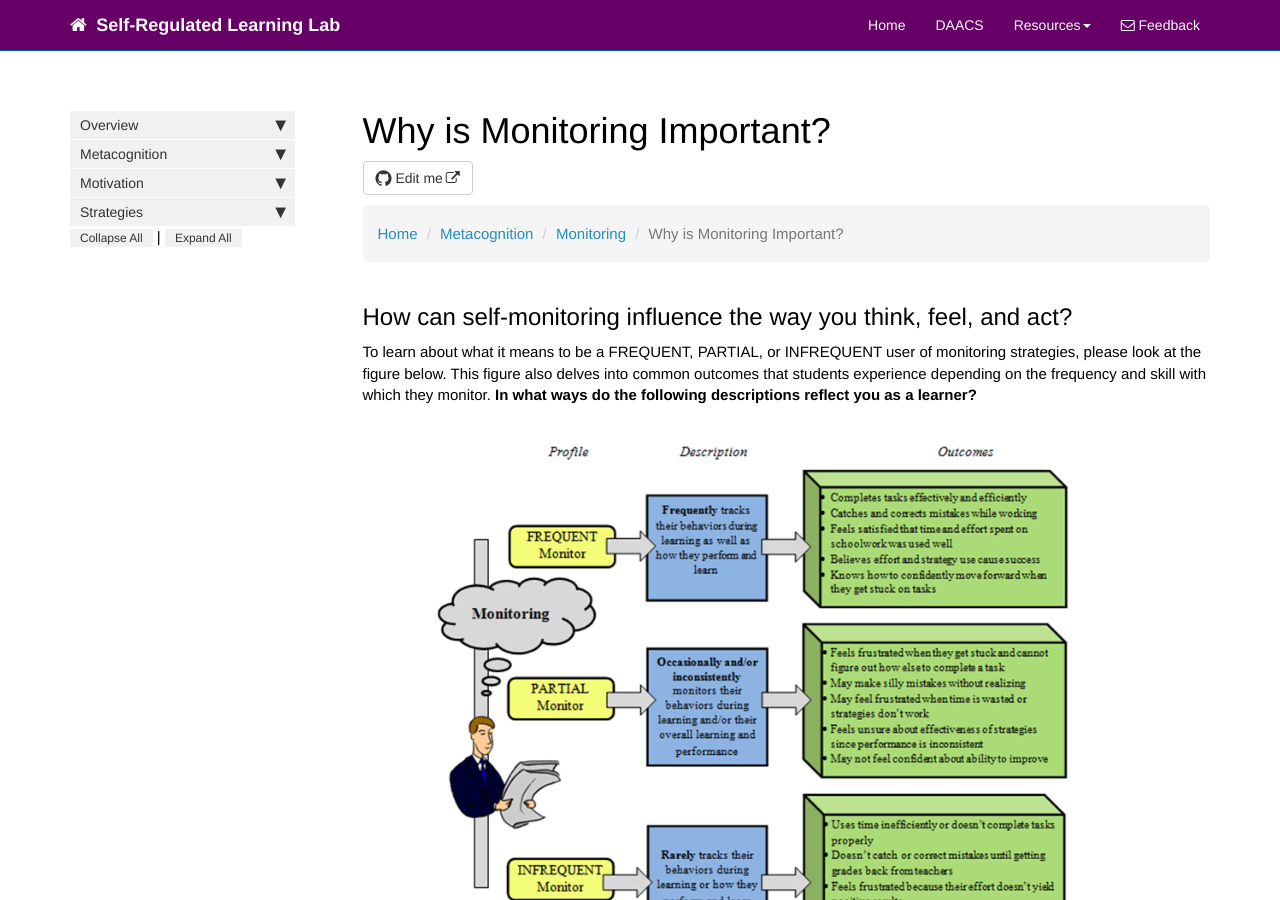
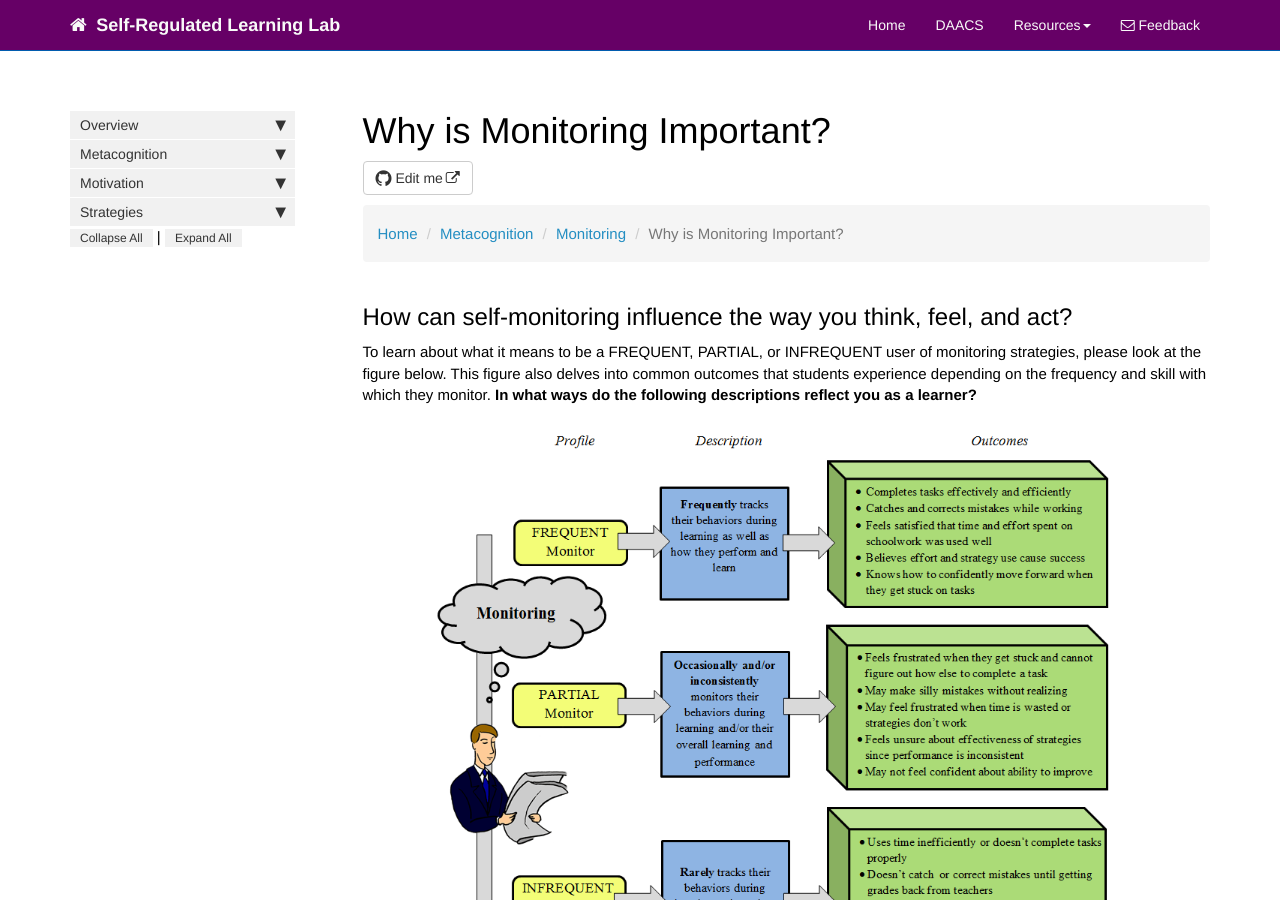
Before and after one commit to dfranklin02/SRL, a Jekyll site: the page built from docs/pages/metacognition/metacognition_monitoring_importance.md, in a window 1280 px wide and 900 px high. Built offline with Jekyll 4.4.1, drawn with Linux system fonts in a browser that asks for light colours; nearby versions of some CDN libraries; comment, search, counter and statistics services are not loaded.

Commit message:
Update metacognition_monitoring_importance.md

```diff
--- a/docs/pages/metacognition/metacognition_monitoring_importance.md
+++ b/docs/pages/metacognition/metacognition_monitoring_importance.md
@@ -19,7 +19,7 @@ toc: false
 
 To learn about what it means to be a FREQUENT, PARTIAL, or INFREQUENT user of monitoring strategies, please look at the figure below. This figure also delves into common outcomes that students experience depending on the frequency and skill with which they monitor. **In what ways do the following descriptions reflect you as a learner?**
 
-<center><img src='images/Monitor-Learning.png' alt='Monitoring Influence' /></center>
+<center><img src='images/Monitoring-LEARN.PNG' alt='Monitoring Influence' /></center>
 
 
 
```
